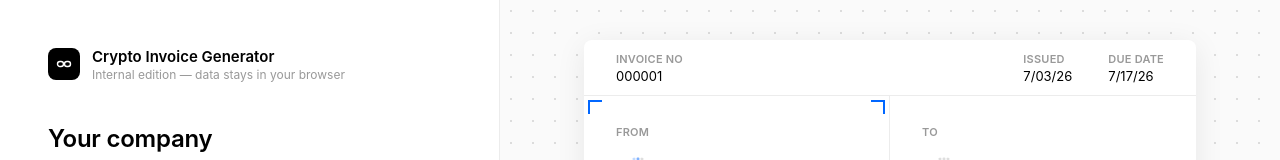
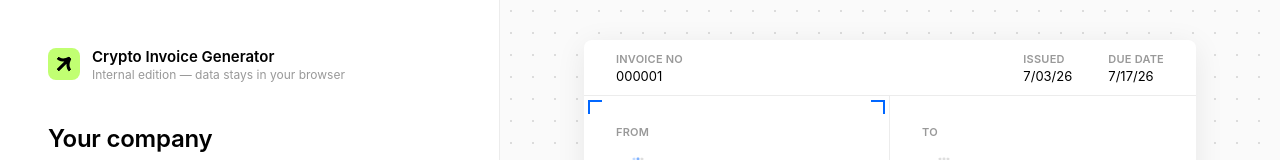
Before and after one commit to boredmage/invoice, a Next.js app: page / in a window 1280 px wide. Shown: the top 160 px of the page. Built offline with nearby package versions, Linux system fonts and the light colour scheme.

Commit message:
feat: replace logo mark with SVG image for improved rendering

```diff
--- a/app/components/Header.tsx
+++ b/app/components/Header.tsx
@@ -3,28 +3,16 @@
 export default function Header() {
   return (
     <header className="flex items-start gap-3">
-      {/* logo mark — dark rounded square with a chain link */}
-      <div className="flex h-8 w-8 shrink-0 items-center justify-center rounded-lg bg-black">
-        <svg width="16" height="16" viewBox="0 0 16 16" fill="none">
-          <rect
-            x="1.5"
-            y="5.5"
-            width="6"
-            height="5"
-            rx="2.5"
-            stroke="white"
-            strokeWidth="1.4"
-          />
-          <rect
-            x="8.5"
-            y="5.5"
-            width="6"
-            height="5"
-            rx="2.5"
-            stroke="white"
-            strokeWidth="1.4"
-          />
-        </svg>
+      {/* logo mark */}
+      <div className="h-8 w-8 shrink-0 overflow-hidden rounded-lg">
+        {/* eslint-disable-next-line @next/next/no-img-element */}
+        <img
+          src="/logo.svg"
+          alt=""
+          width={32}
+          height={32}
+          className="h-8 w-8"
+        />
       </div>
 
       <div className="leading-tight">
```
Also changed, not shown: public/logo.svg (added).
